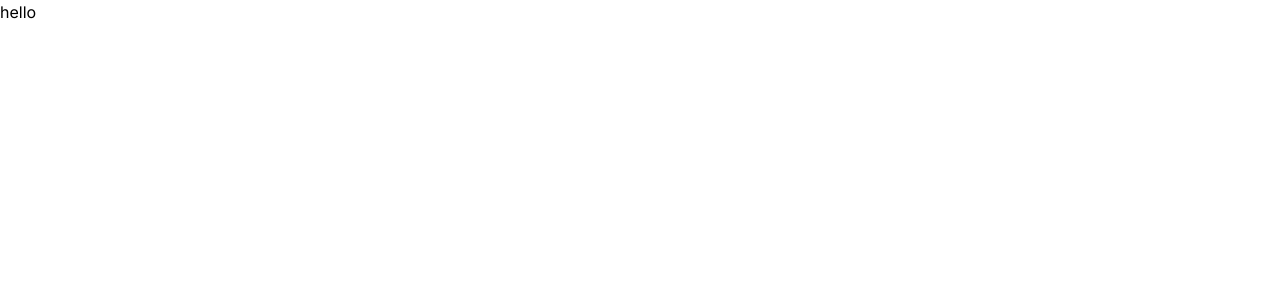
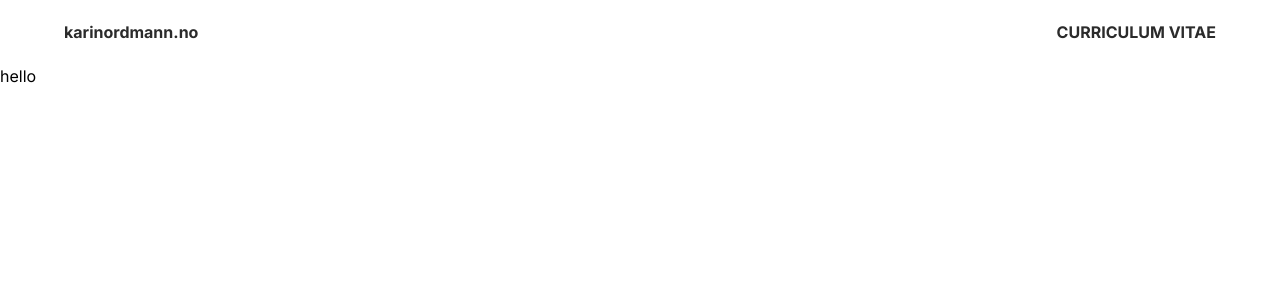
Before and after one commit to stacc/cv-workshop, a Next.js app: page / in a window 1280 px wide. Shown: the top 300 px of the page. Built offline with nearby package versions, Linux system fonts and the light colour scheme.

Commit message:
feat: add header

```diff
--- a/app/layout.jsx
+++ b/app/layout.jsx
@@ -1,16 +1,24 @@
+import { Header } from "@/components/Header";
 import "./globals.css";
-import { Inter } from "next/font/google";
-
-const inter = Inter({ subsets: ["latin"] });
+import { Inter, Montserrat } from "next/font/google";
 
 export const metadata = {
   title: "CV Workshop",
 };
 
+// Her kan vi bytte font på siden.
+// Forsøk å kommenter ut inter fonten og utkommenter montserrat fonten.
+
+const font = Inter({ subsets: ["latin"] });
+// const montserrat = Montserrat({ subsets: ["latin"] });
+
 export default function RootLayout({ children }) {
   return (
     <html lang="en">
-      <body className={inter.className}>{children}</body>
+      <body className={font.className}>
+        <Header />
+        {children}
+      </body>
     </html>
   );
 }
--- /dev/null
+++ b/components/Header.jsx
@@ -0,0 +1,23 @@
+import Link from "next/link";
+
+export function Header() {
+  return (
+    <header className="bg-white/50 flex justify-between mx-8 sm:mx-16 my-5 flex-col sm:flex-row">
+      <HeaderLink href="/">karinordmann.no</HeaderLink>
+      <div className="flex gap-5">
+        <HeaderLink href="/curriculum-vitae">CURRICULUM VITAE</HeaderLink>
+      </div>
+    </header>
+  );
+}
+
+function HeaderLink({ href, children }) {
+  return (
+    <Link
+      className="font-bold hover:underline underline-offset-2 outline-offset-4 text-neutral-black"
+      href={href}
+    >
+      {children}
+    </Link>
+  );
+}
--- a/tailwind.config.js
+++ b/tailwind.config.js
@@ -6,7 +6,11 @@ module.exports = {
     "./app/**/*.{js,ts,jsx,tsx,mdx}",
   ],
   theme: {
-    extend: {},
+    extend: {
+      colors: {
+        "neutral-black": "#2B2B2B",
+      },
+    },
   },
   plugins: [],
 };
```
Also changed, not shown: 1 other file (tests, documents, lock files or other folders).
